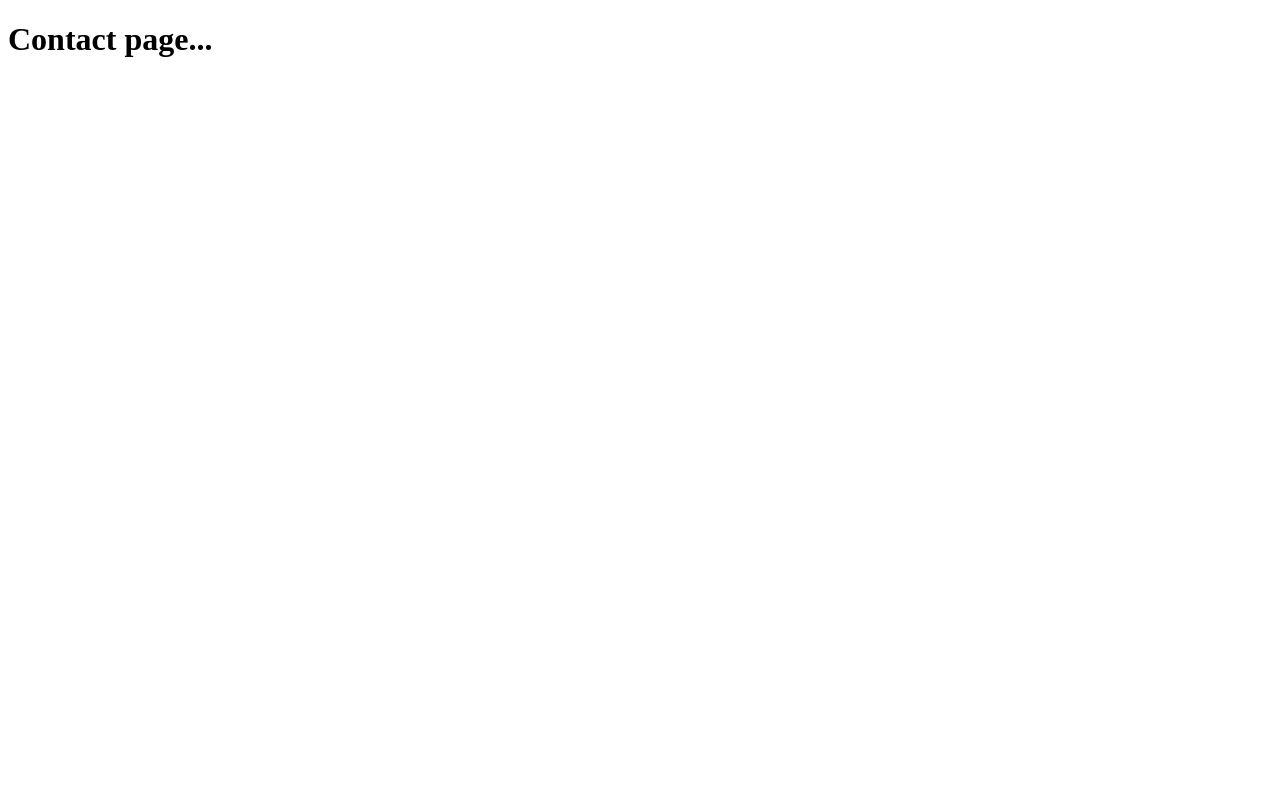
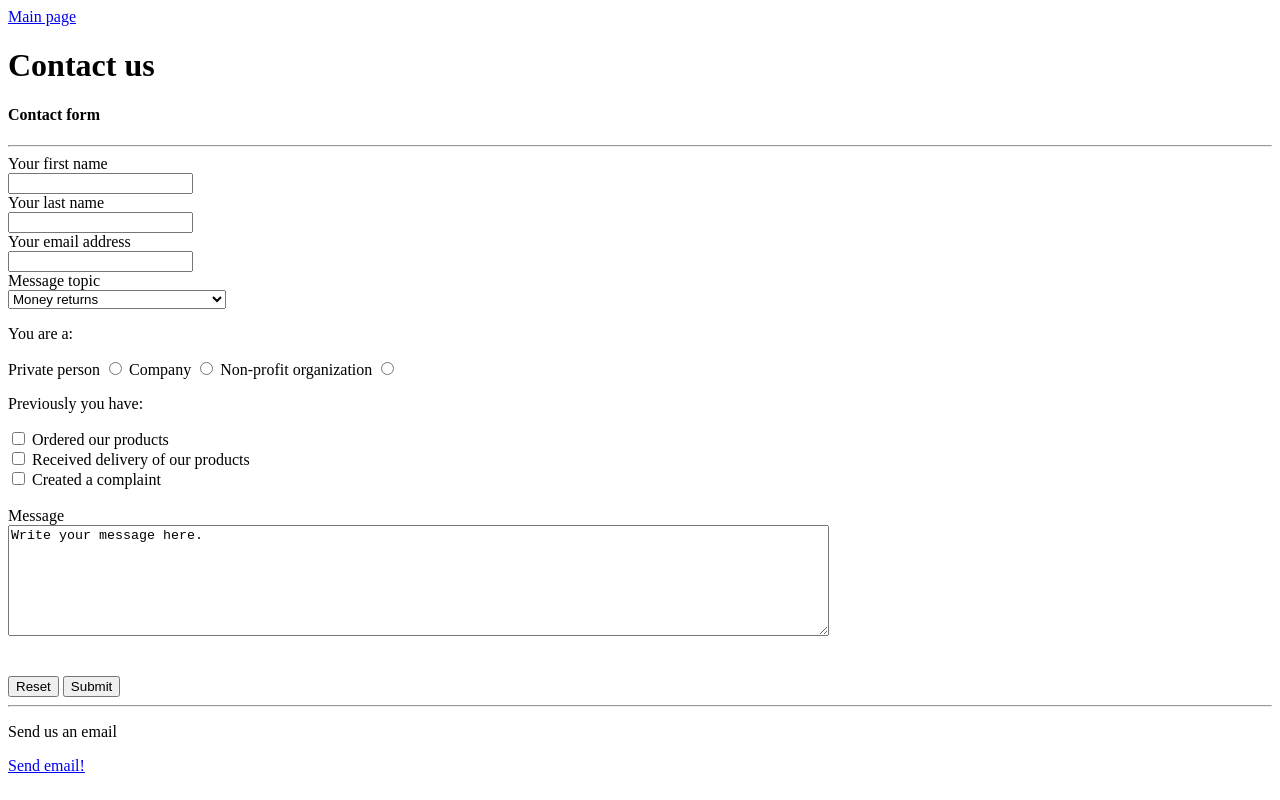
Before and after one commit to JakubSzwedowicz/WebSystemsProgramming, a plain HTML site: page lab_1/html/contact.html in a window 1280 px wide. Drawn offline with Linux system fonts and the light colour scheme.

Commit message:
zad6 and fixes

```diff
--- a/lab_1/html/contact.html
+++ b/lab_1/html/contact.html
@@ -1,12 +1,85 @@
 <!DOCTYPE html>
 <html lang="en">
+
 <head>
     <meta charset="UTF-8">
     <meta http-equiv="X-UA-Compatible" content="IE=edge">
     <meta name="viewport" content="width=device-width, initial-scale=1.0">
+    <meta name="keywords" content="HTML, beers, shop, craft beer, contact, form, email, tenczynek">
+    <meta name="description" content="Professional craft beer shop">
     <title>Contact Page</title>
 </head>
+
 <body>
-    <h1>Contact page...</h1>
+    <a href="../index.html">Main page</a>
+
+    <h1>Contact us</h1>
+    <div>
+        <h4>Contact form</h4>
+        <hr>
+        <form id="contact_form">
+            <div>
+                <label for="fname">Your first name</label><br>
+                <input type="text" id="fname" name="fname"><br>
+                <label for="lname">Your last name</label><br>
+                <input type="text" id="lname" name="lname"><br>
+                <label for="email">Your email address</label><br>
+                <input type="text" id="email" name="email"><br>
+            </div>
+            <div>
+                <label for="topic">Message topic</label><br>
+                <select id="topic" name="topic">
+                    <optgroup label="Finances">
+                        <option value="returns">Money returns</option>
+                        <option value="invoice">Invoices</option>
+                    </optgroup>
+                    <optgroup label="Complaints">
+                        <option value="create_complaint">Create a complaint</option>
+                        <option value="question_complaint">Question about your complaint</option>
+                    </optgroup>
+                    <optgroup label="Products">
+                        <option value="request">Request for new products</option>
+                        <option value="opinion">Opinion about a product</option>
+                        <option value="question">Question about a product</option>
+                    </optgroup>
+                </select><br>
+            </div>
+            <div>
+                <p>You are a:</p>
+                <label for="person">Private person</label>
+                <input type="radio" id="person" name="customer_type" value="person">
+                <label for="company">Company</label>
+                <input type="radio" id="company" name="customer_type" value="company">
+                <label for="organization">Non-profit organization</label>
+                <input type="radio" id="organization" name="customer_type" value="organization">
+            </div>
+            <div>
+                <p>Previously you have:</p>
+                <input type="checkbox" id="check_ordered" name="check_ordered" value="check_ordered">
+                <label for="check_ordered"> Ordered our products</label><br>
+                <input type="checkbox" id="check_received" name="check_received" value="check_received">
+                <label for="check_received"> Received delivery of our products</label><br>
+                <input type="checkbox" id="check_complaint" name="check_complaint" value="check_complaint">
+                <label for="check_complaint"> Created a complaint</label>
+            </div>
+            <div>
+                <br>
+                <label for="form_content">Message</label><br>
+                <textarea required id="form_content" name="form_content" rows="7" cols="100"
+                    maxlength="200">Write your message here.</textarea>
+            </div>
+            <div>
+                <br><br>
+                <input type="reset">
+                <input type="submit" value="Submit">
+            </div>
+        </form>
+    </div>
+    <div>
+        <hr>
+        <p>Send us an email</p>
+        <a href="mailto:skleppiwny@gmail.com">Send email!</a>
+    </div>
 </body>
+
 </html>
```
Also changed, not shown: lab_1/html/about.html (+9 -1 lines), lab_1/html/catalog.html (+4 -1 lines), lab_1/html/details.html (+16 -13 lines), lab_1/index.html (+9 -7 lines).
